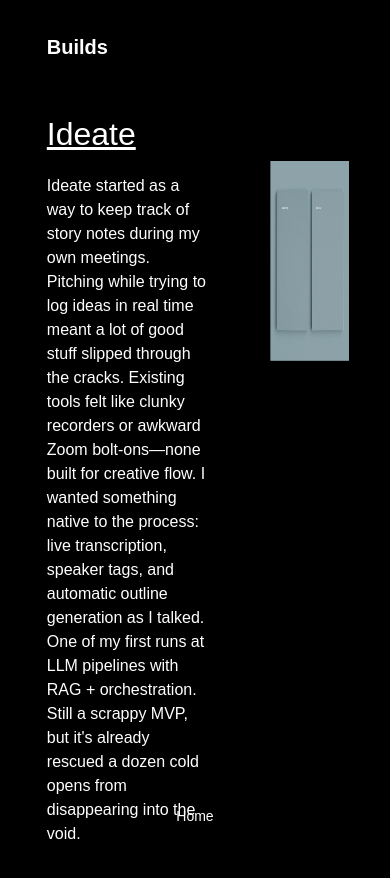
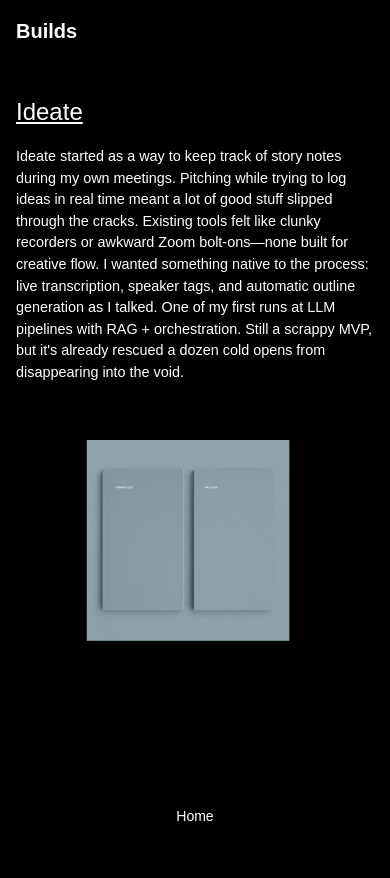
Before and after one commit to jakebgo/GOLDFINE, a website: page portfolio.html in a window 390 px wide. After the commit the page ends 844 px from the top, so only its background shows below. Drawn offline with Linux system fonts and the light colour scheme.

Commit message:
feat(responsive): mobile-first enhancements to portfolio.css

```diff
--- a/portfolio.css
+++ b/portfolio.css
@@ -179,3 +179,60 @@ main {
   max-width: 1400px;
   margin: 0 auto;
 }
+
+/* Mobile-first tweaks for small screens */
+@media (max-width: 768px) {
+  /* Collapse body padding */
+  body {
+    padding: 1rem;
+  }
+
+  /* Stack project info and media */
+  .highlight-container {
+    display: flex;
+    flex-direction: column;
+    align-items: center;
+    gap: 1.5rem;
+  }
+  .highlight-container > .project-info,
+  .highlight-container > .project-media {
+    flex: none;
+    width: 100%;
+  }
+
+  /* Center and full-width media */
+  .project-media {
+    text-align: center;
+    margin-top: 2rem;
+  }
+  .project-media img {
+    width: 100%;
+    height: auto;
+    margin-top: 0;
+  }
+
+  /* Fluid typography */
+  h2.builds-title {
+    font-size: clamp(1.25rem, 5vw, 1.5rem);
+  }
+  h2.ideate-title {
+    font-size: clamp(1.5rem, 6vw, 2rem);
+  }
+  .projects-highlight p {
+    font-size: clamp(0.9rem, 3.5vw, 1rem);
+  }
+
+  /* Touch-friendly footer links */
+  .portfolio-footer a {
+    padding: 0.75rem;
+    margin: 0 0.5rem;
+  }
+}
+
+@media (max-width: 480px) {
+  /* Simplify card visuals on very small phones */
+  .project-media img {
+    box-shadow: none;
+    backdrop-filter: none;
+  }
+}
```
